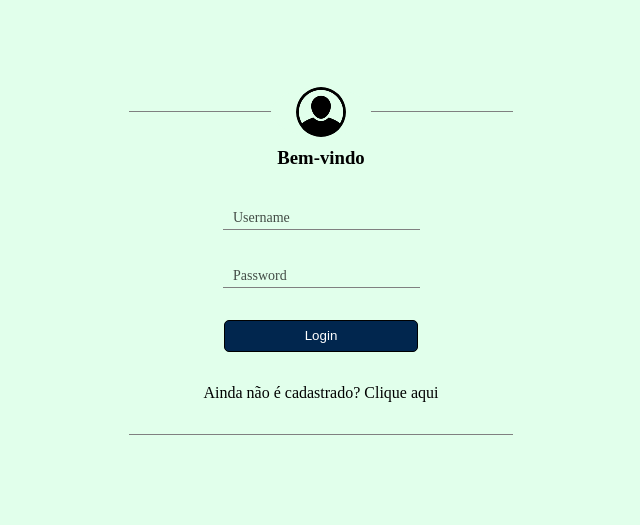
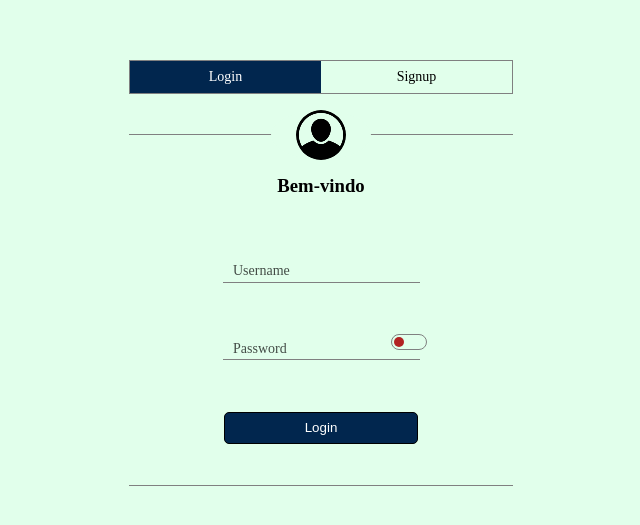
Before and after one commit to matheusclima/messenger, a React (Create React App) app in the folder frontend/: page / in a window 1280 px wide. Shown: the part 127-652 px from the top of the page, without its empty margins (319-959 px from the left). Built offline with nearby package versions, Linux system fonts and the light colour scheme.

Commit message:
Add signup form to login page

```diff
--- a/frontend/src/components/Login/index.js
+++ b/frontend/src/components/Login/index.js
@@ -2,17 +2,44 @@ import React, { useState } from "react"
 import api from "../../services/api"
 import auth from "../../services/auth"
 import icon from "../../img/login.png"
-import styles from "./style.module.css"
+import "./style.css"
 
 function Login() {
 
     const [user, setUser] = useState({
         username: "",
-        password: ""
+        password: "",
+        confirmPwd: ""
     })
+
+    const changeForm = () => {
+
+        document.querySelector(".login").reset()
+        document.querySelector(".signup").reset()
+        setUser({
+            username: "",
+            password: "",
+            confirmPwd: ""
+        })
+        let selectedForm = document.querySelector("input[type=radio]:checked")
+        let formContainer = document.querySelector(".form__container")
+        console.log(formContainer)
+        if(selectedForm.value == "login") {
+            formContainer.style.transform = "translateX(0)"
+        } else {
+            console.log("signup")
+            formContainer.style.transform = "translateX(-50%)"
+        }
+
+    }
+
+    const handleFormInfo = (e) => {
+        setUser(prevUser => ({ ...prevUser, [e.target.name]: e.target.value }))
+    }
 
     const submitLoginInfo = async (event) => {
         event.preventDefault()
+
         let response = await api.sendLogin({
             username: user.username,
             password: user.password
@@ -20,42 +47,115 @@ function Login() {
         auth.login(response.token)
     }
 
-    const handleLoginInfo = (e) => {
-        setUser(prevUser => ({...prevUser, [e.target.name]: e.target.value}))
+    const submitSignUpInfo = async (event) => {
+        event.preventDefault()
+        let response = await api.sendSignUp({
+            username: user.username,
+            password: user.password
+        })
+        alert("Usuário cadastrado com sucesso")
+        window.location.reload()
+    }
+
+
+    const togglePasswordVisibility = () => {
+        let passwordInput = document.getElementsByName("password")[0]
+        passwordInput.type = passwordInput.type === "password" ? "text" : "password"
     }
 
     return (
-        <main className={styles.main}>
+        <main className="main">
+
             <section>
-                <form action="" method="POST" onSubmit={submitLoginInfo}>
+                <label className="radio__btn">
+                    <input type="radio" name="form--type" defaultChecked onChange={changeForm} value="login"/>
+                    <div>Login</div>
+                </label>
+                <label className="radio__btn">
+                    <input type="radio" name="form--type" onChange={changeForm} value="signup"/>
+                    <div>Signup</div>
+                </label>
+            </section>
+
+            <section>
                 <img src={icon} alt="Login icon"></img>
                 <h3>Bem-vindo</h3>
+                <article>
+                    <div className="form__container">
+                        <form action="" method="POST" onSubmit={submitLoginInfo} className="form login">
                             <label className="input--field">
                                 <input
                                     type="text"
                                     name="username"
                                     value={user.username}
                                     placeholder=" "
-                        onChange={handleLoginInfo}
+                                    onChange={handleFormInfo}
                                 ></input>
                                 <p>Username</p>
+                            </label>
 
-                    </label>
                             <label className="input--field">
                                 <input
                                     type="password"
                                     name="password"
                                     value={user.password}
                                     placeholder=" "
-                        onChange={handleLoginInfo}
+                                    onChange={handleFormInfo}
                                 ></input>
                                 <p>Password</p>
+                                <label className="toggle__password">
+                                    <input
+                                        type="checkbox"
+                                        className="toggle__checkbox"
+                                        onClick={togglePasswordVisibility}></input>
+                                    <div className="slider"></div>
                                 </label>
-                    <button type="submit" className={styles.login__button}>Login</button>
-                    <p>
-                        Ainda não é cadastrado? Clique <a href="/">aqui</a>
-                    </p>
+                            </label>
+                            <button type="submit" className="login__button">Login</button>
                         </form>
+
+                        <form action="" method="POST" onSubmit={submitSignUpInfo} className="form signup">
+                            <label className="input--field">
+                                <input
+                                    type="text"
+                                    name="username"
+                                    value={user.username}
+                                    placeholder=" "
+                                    onChange={handleFormInfo}
+                                ></input>
+                                <p>Username</p>
+                            </label>
+
+                            <label className="input--field">
+                                <input
+                                    type="password"
+                                    name="password"
+                                    value={user.password}
+                                    placeholder=" "
+                                    onChange={handleFormInfo}
+                                ></input>
+                                <p>Password</p>
+
+                            </label>
+
+                            <label className="input--field">
+                                <input
+                                    type="password"
+                                    name="confirmPwd"
+                                    value={user.confirmPwd}
+                                    placeholder=" "
+                                    onChange={handleFormInfo}
+                                ></input>
+                                <p>Confirm Password</p>
+                            </label>
+
+                            <button type="submit" className="login__button">Sign Up</button>
+                        </form>
+
+                    </div>
+
+                </article>
+
             </section>
         </main>
     )
--- /dev/null
+++ b/frontend/src/components/Login/style.css
@@ -0,0 +1,178 @@
+
+.main {
+    display: flex;
+    flex-direction: column;
+    justify-content: center;
+    align-items: center;
+    height: 100vh;
+    background: #E1FFEB;
+}
+
+ /* Seletor de login/signup */
+.main > section:first-child {
+    display: flex;
+    width: 30%;
+    border: 1px solid gray;
+    margin-bottom: 2.5rem;
+    max-width: 400px;
+}
+
+.radio__btn {
+    margin: 0;
+    width: 50%;
+}
+
+.radio__btn > div {
+    font-size: .875rem;
+    display: flex;
+    align-items: center;
+    justify-content:center;
+    width: 100%;
+    height: 2rem;
+    background-color: #e1ffeb;
+    color: black;
+}
+
+.radio__btn:hover {
+    cursor: pointer;
+}
+
+.radio__btn > input {
+    display: none;
+}
+
+.radio__btn > input:checked + div {
+    background-color: #01264E;
+    color: white;
+}
+/* ---------------------------------------- */
+
+.main > section:nth-child(2) {
+    display: flex;
+    flex-direction: column;
+    align-items: center;
+    width: 30%;
+    max-width: 400px;
+    border-top: 1px solid gray;
+    border-bottom: 1px solid gray;
+    position: relative;
+}
+
+.main > section:nth-child(2) img {
+    position: absolute;
+    top: 0; left: 50%;
+    transform: translate(-50%, -50%);
+    border-left: 25px solid #E1FFEB;
+    border-right: 25px solid #E1FFEB;
+    border-radius: 50%;
+    background-color: #E1FFEB;
+}
+
+.main > section:nth-child(2) h3 {
+    margin-top: 2.5rem;
+}
+
+/* Formulario */
+.main > section:nth-child(2) > article {
+    width: 100%;
+    overflow: hidden;
+}
+
+.form__container {
+    display: flex;
+    width: 200%;
+    transition: all ease 0.3s;
+}
+
+.main > section:nth-child(2) form {
+    display: flex;
+    text-align: center;
+    width: 100%;
+    padding: 1rem;
+    flex-direction: column;
+    justify-content: space-around;
+    position: relative;
+}
+
+label {
+    position: relative;
+    margin: 1rem 0;
+}
+
+input {
+    outline: none;
+    border: none;
+    padding: 5px 10px;
+    position: relative;
+    background: inherit;
+    border-bottom: 1px solid gray;
+}
+
+label > p {
+    color: black;
+    opacity: 70%;
+    font-size: .875rem;
+    position: absolute;
+    top: -30%; left: 25%;
+    cursor: text;
+    transition: all ease .2s;
+}
+
+input:focus + p,
+input:not(:placeholder-shown) + p {
+    color: #222222;
+    font-size: 1rem;
+    font-weight: 700;
+    position: absolute;
+    top: -130%; left: 20%;
+}
+
+.toggle__password {
+    display: flex;
+    align-items: center;
+    padding: 2px;
+    position: absolute;
+    top: 0; right: 20%;
+    transform: translateY(-100%);
+    width: 36px;
+    height: 16px;
+    border-radius: 10rem;
+    border: 1px solid gray;
+}
+
+.toggle__password > input[type="checkbox"] {
+    display: none;
+}
+
+.toggle__password > div {
+    width: 10px;
+    height: 10px;
+    border-radius: 50%;
+    background-color: firebrick;
+    transition: all ease .2s ;
+}
+
+input[type="checkbox"]:checked ~ div {
+    transform: translateX(200%);
+    background-color: forestgreen;
+}
+
+.login__button {
+    width: 55%;
+    background-color: #01264E;
+    color: white;
+    padding: 7.5px 0;
+    margin: 1rem 0;
+    align-self: center;
+    border: 1px solid black;
+    border-radius: 5px;
+}
+
+.login__button:active {
+    opacity: 80%;
+}
+
+a {
+    text-decoration: none;
+    color: black;
+}
--- a/frontend/src/components/Login/style.module.css
+++ /dev/null
@@ -1,90 +0,0 @@
-
-.main {
-    display: flex;
-    height: 100vh;
-    background: #E1FFEB;
-}
-
-.main > section {
-    display: flex;
-    justify-content: center;
-    align-items: center;
-    height: 100%;
-    width: 100%;
-}
-
-.main > section > form {
-    display: flex;
-    text-align: center;
-    padding: 1rem;
-    flex-direction: column;
-    justify-content: space-around;
-    width: 30%;
-    max-width: 400px;
-    border-top: 1px solid gray;
-    border-bottom: 1px solid gray;
-    position: relative;
-}
-
-.main > section > form > img {
-    position: absolute;
-    top: 0; left: 50%;
-    transform: translate(-50%, -50%);
-    border-left: 25px solid #E1FFEB;
-    border-right: 25px solid #E1FFEB;
-    border-radius: 50%;
-    background-color: #E1FFEB;
-}
-
-label {
-    position: relative;
-    margin: 1rem 0;
-}
-
-input {
-    outline: none;
-    border: none;
-    padding: 5px 10px;
-    position: relative;
-    background: inherit;
-    border-bottom: 1px solid gray;
-}
-
-label > p {
-    color: black;
-    opacity: 70%;
-    font-size: .875rem;
-    position: absolute;
-    top: -30%; left: 25%;
-    cursor: text;
-    transition: all ease .2s;
-}
-
-input:focus + p,
-input:not(:placeholder-shown) + p {
-    color: #222222;
-    font-size: 1rem;
-    font-weight: 700;
-    position: absolute;
-    top: -130%; left: 20%;
-}
-
-.login__button {
-    width: 55%;
-    background-color: #01264E;
-    color: white;
-    padding: 7.5px 0;
-    margin: 1rem 0;
-    align-self: center;
-    border: 1px solid black;
-    border-radius: 5px;
-}
-
-.login__button:active {
-    opacity: 80%;
-}
-
-a {
-    text-decoration: none;
-    color: black;
-}
```
Lines whose indentation alone changed are shown as unchanged.
